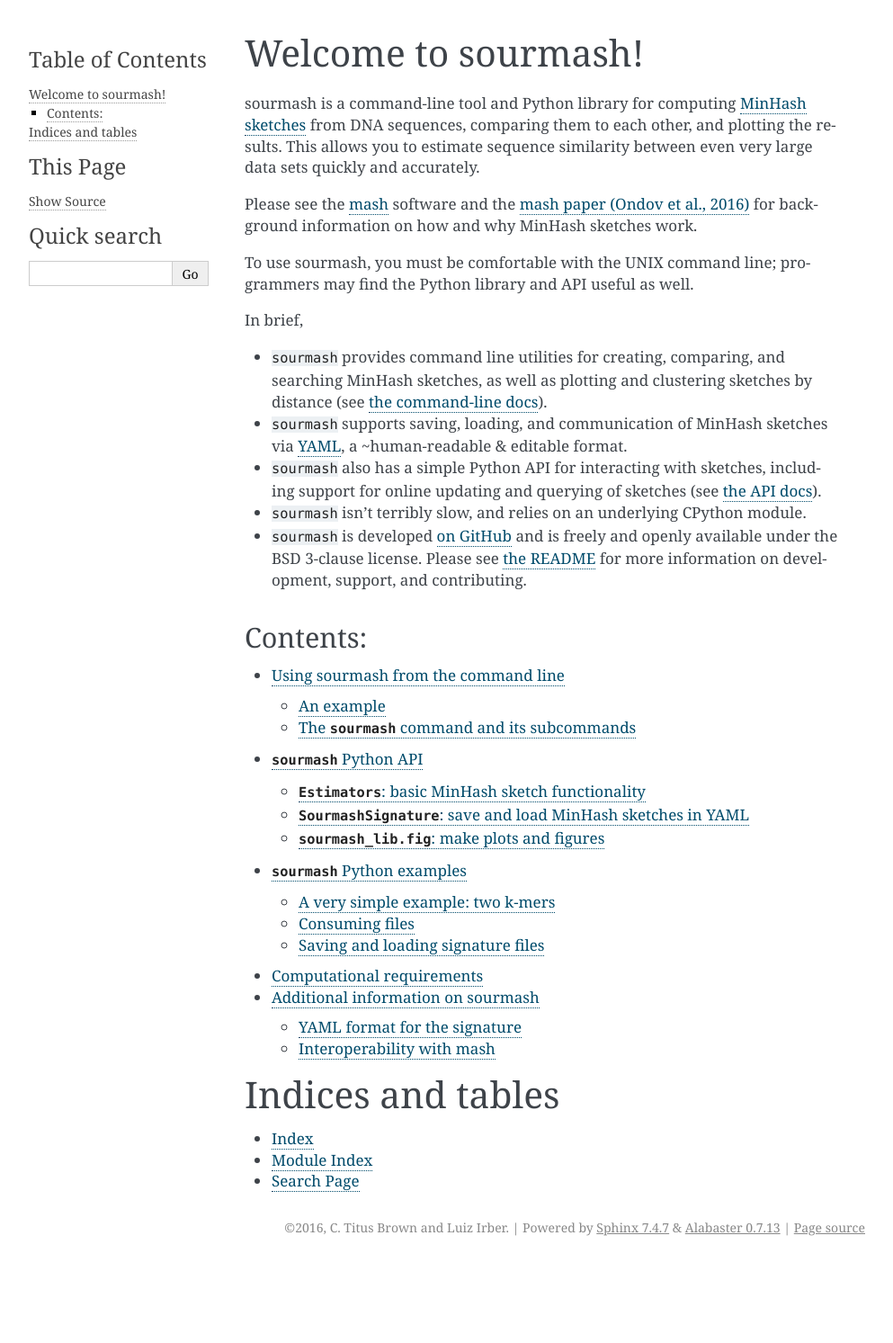
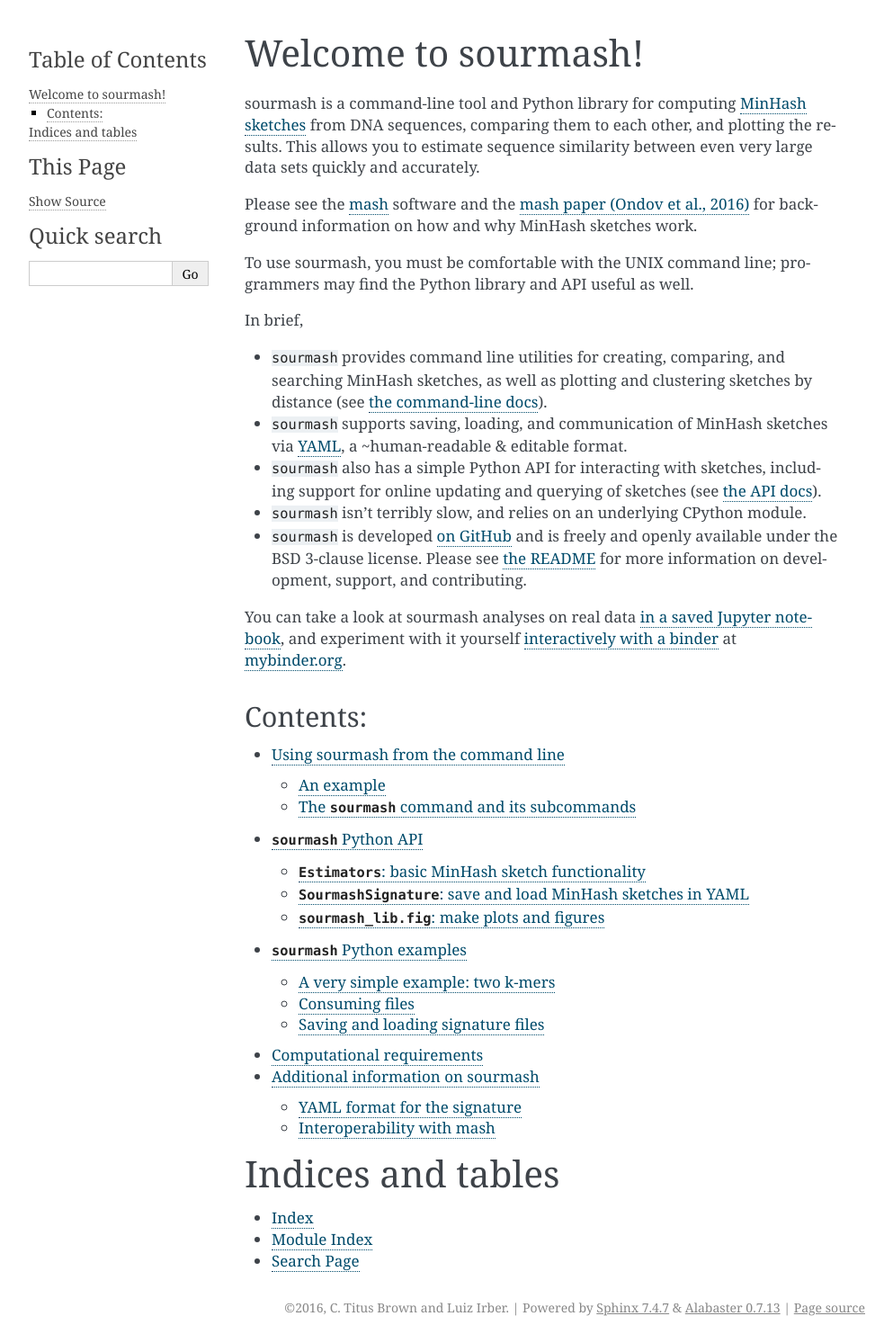
Before and after one commit to sourmash-bio/sourmash, a Sphinx documentation site: the page built from doc/index.rst, in a window 1280 px wide. Shown: the whole page at 90% size, without its empty margins (148-1141 px from the left). Built offline with Sphinx 7.4.7, drawn with Linux system fonts in a browser that asks for light colours; before the commit the page ends 1404 px from its top, so only the background shows below that.

Commit message:
doc updates

```diff
--- a/doc/index.rst
+++ b/doc/index.rst
@@ -43,6 +43,13 @@
   <https://github.com/dib-lab/sourmash/blob/master/README.md>`__ for
   more information on development, support, and contributing.
 
+You can take a look at sourmash analyses on real data `in a saved
+Jupyter notebook
+<https://github.com/dib-lab/sourmash/blob/master/demo/00-demo.ipynb>`__,
+and experiment with it yourself `interactively with a binder
+<http://mybinder.org/repo/dib-lab/sourmash>`__ at `mybinder.org
+<http://mybinder.org>`__.
+
 Contents:
 ---------
 
```
Also changed, not shown: README.md (+2 -1 lines).
